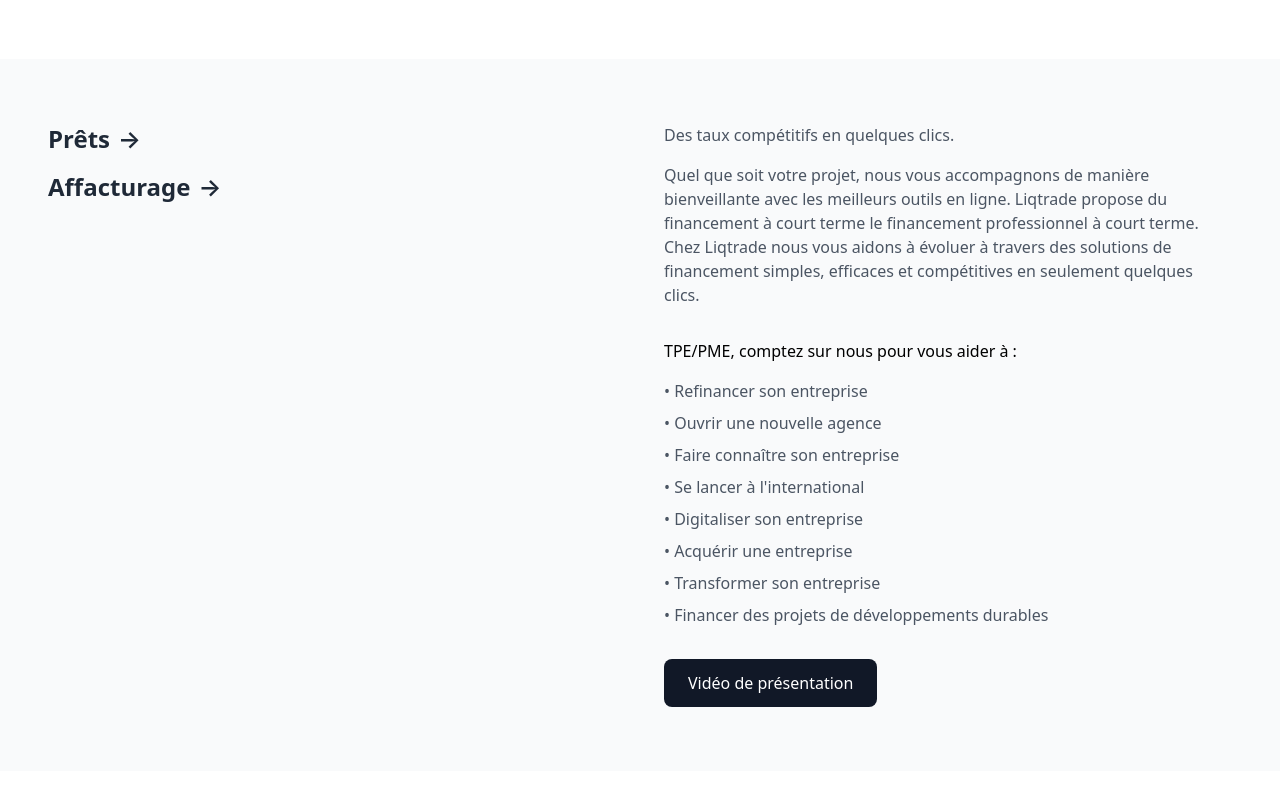
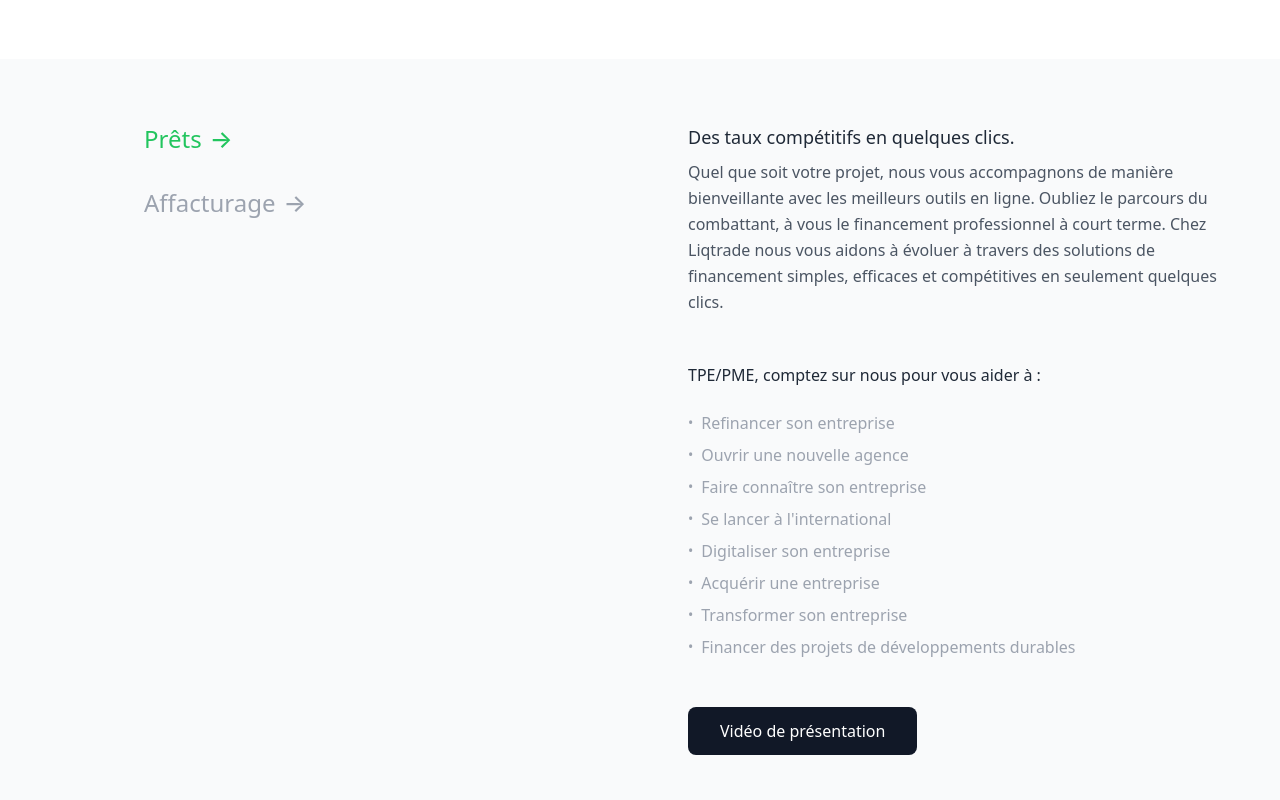
Before and after one commit to jennaram/liqtrade-frontend, a Next.js app: page / in a window 1280 px wide. Shown: the part 600-1400 px from the top of the page. Built offline with nearby package versions, Linux system fonts and the light colour scheme.

Commit message:
style: amélioration de la section des services avec des ajustements de mise en page, de typographie et de couleurs

```diff
--- a/src/app/page.tsx
+++ b/src/app/page.tsx
@@ -75,36 +75,60 @@
 
       {/* Services Section */}
       <section className="bg-gray-50 px-4 md:px-12 py-8 md:py-16">
-        <div className="grid grid-cols-1 md:grid-cols-2 gap-8 md:gap-12">
-          <div>
-            <Link href="/prets" className="text-xl md:text-2xl font-semibold flex items-center text-gray-800 mb-4 justify-center md:justify-start">
-              Prêts <span className="ml-2">→</span>
+        <div className="grid grid-cols-1 md:grid-cols-2 gap-8 md:gap-24">
+          <div className="md:ml-24">
+            <Link href="/prets" className="text-xl md:text-2xl font-medium flex items-center text-[#22C55E] mb-8 justify-center md:justify-start group">
+              Prêts <span className="ml-2 text-2xl group-hover:translate-x-1 transition-transform">→</span>
             </Link>
-            <Link href="/affacturage" className="text-xl md:text-2xl font-semibold flex items-center text-gray-800 justify-center md:justify-start">
-              Affacturage <span className="ml-2">→</span>
+            <Link href="/affacturage" className="text-xl md:text-2xl font-medium flex items-center text-gray-400 justify-center md:justify-start group">
+              Affacturage <span className="ml-2 text-2xl group-hover:translate-x-1 transition-transform">→</span>
             </Link>
           </div>
-          <div>
-            <p className="text-gray-600 mb-4 text-center md:text-left">Des taux compétitifs en quelques clics.</p>
-            <p className="text-gray-600 mb-8 text-center md:text-left">
+          <div className="md:max-w-xl">
+            <p className="text-gray-800 text-lg mb-2 text-center md:text-left">Des taux compétitifs en quelques clics.</p>
+            <p className="text-gray-600 mb-12 text-center md:text-left leading-relaxed">
               Quel que soit votre projet, nous vous accompagnons de manière bienveillante avec les meilleurs
-              outils en ligne. Liqtrade propose du financement à court terme le financement professionnel à court
+              outils en ligne. Oubliez le parcours du combattant, à vous le financement professionnel à court
               terme. Chez Liqtrade nous vous aidons à évoluer à travers des solutions de financement simples,
               efficaces et compétitives en seulement quelques clics.
             </p>
-            <p className="font-medium mb-4 text-center md:text-left">TPE/PME, comptez sur nous pour vous aider à :</p>
-            <ul className="space-y-2 text-gray-600 pl-4 md:pl-0">
-              <li>• Refinancer son entreprise</li>
-              <li>• Ouvrir une nouvelle agence</li>
-              <li>• Faire connaître son entreprise</li>
-              <li>• Se lancer à l&apos;international</li>
-              <li>• Digitaliser son entreprise</li>
-              <li>• Acquérir une entreprise</li>
-              <li>• Transformer son entreprise</li>
-              <li>• Financer des projets de développements durables</li>
+            <p className="font-medium text-gray-800 mb-6 text-center md:text-left">TPE/PME, comptez sur nous pour vous aider à :</p>
+            <ul className="space-y-2 text-gray-400 md:pl-0">
+              <li className="flex items-center">
+                <span className="text-sm">•</span>
+                <span className="ml-2">Refinancer son entreprise</span>
+              </li>
+              <li className="flex items-center">
+                <span className="text-sm">•</span>
+                <span className="ml-2">Ouvrir une nouvelle agence</span>
+              </li>
+              <li className="flex items-center">
+                <span className="text-sm">•</span>
+                <span className="ml-2">Faire connaître son entreprise</span>
+              </li>
+              <li className="flex items-center">
+                <span className="text-sm">•</span>
+                <span className="ml-2">Se lancer à l&apos;international</span>
+              </li>
+              <li className="flex items-center">
+                <span className="text-sm">•</span>
+                <span className="ml-2">Digitaliser son entreprise</span>
+              </li>
+              <li className="flex items-center">
+                <span className="text-sm">•</span>
+                <span className="ml-2">Acquérir une entreprise</span>
+              </li>
+              <li className="flex items-center">
+                <span className="text-sm">•</span>
+                <span className="ml-2">Transformer son entreprise</span>
+              </li>
+              <li className="flex items-center">
+                <span className="text-sm">•</span>
+                <span className="ml-2">Financer des projets de développements durables</span>
+              </li>
             </ul>
-            <div className="text-center md:text-left">
-              <button className="mt-8 bg-gray-900 text-white px-6 py-3 rounded-lg w-full md:w-auto">
+            <div className="mt-12 md:text-left">
+              <button className="bg-gray-900 text-white px-8 py-3 rounded-lg hover:bg-gray-800 transition-colors">
                 Vidéo de présentation
               </button>
             </div>
```
